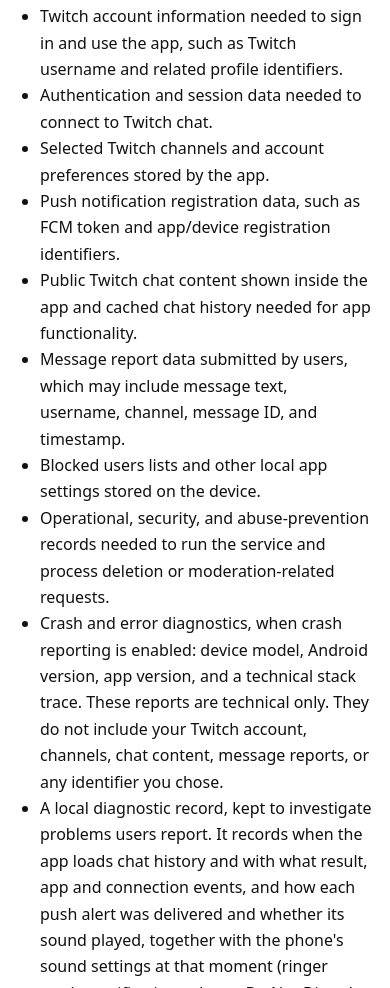
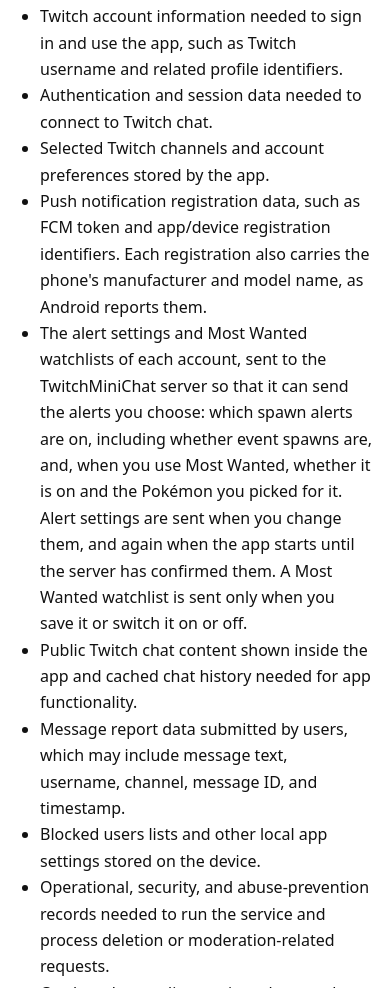
Before and after one commit to unouidol/unouidol.github.io, a plain HTML site: page tmc/privacy.html in a window 390 px wide. Shown: the part 772-1760 px from the top of the page. Drawn offline with Linux system fonts and the light colour scheme.

Commit message:
tmc: privacy section 2 names the alert settings, the watchlists and the phone model
Derived from the bundled copy in unouidol/TwitchMiniChat #112. Prepared for 5.6.0, not
published: this branch is not merged until the release step.

Co-Authored-By: Claude Opus 5.5 <noreply@anthropic.com>

```diff
--- a/tmc/privacy.html
+++ b/tmc/privacy.html
@@ -38,7 +38,8 @@
     <li>Twitch account information needed to sign in and use the app, such as Twitch username and related profile identifiers.</li>
     <li>Authentication and session data needed to connect to Twitch chat.</li>
     <li>Selected Twitch channels and account preferences stored by the app.</li>
-    <li>Push notification registration data, such as FCM token and app/device registration identifiers.</li>
+    <li>Push notification registration data, such as FCM token and app/device registration identifiers. Each registration also carries the phone's manufacturer and model name, as Android reports them.</li>
+    <li>The alert settings and Most Wanted watchlists of each account, sent to the TwitchMiniChat server so that it can send the alerts you choose: which spawn alerts are on, including whether event spawns are, and, when you use Most Wanted, whether it is on and the Pokémon you picked for it. Alert settings are sent when you change them, and again when the app starts until the server has confirmed them. A Most Wanted watchlist is sent only when you save it or switch it on or off.</li>
     <li>Public Twitch chat content shown inside the app and cached chat history needed for app functionality.</li>
     <li>Message report data submitted by users, which may include message text, username, channel, message ID, and timestamp.</li>
     <li>Blocked users lists and other local app settings stored on the device.</li>
```
